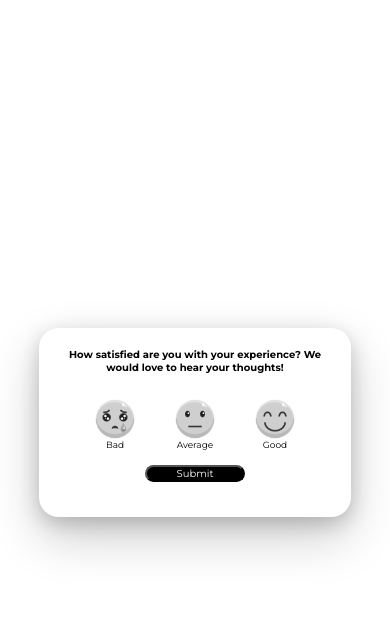
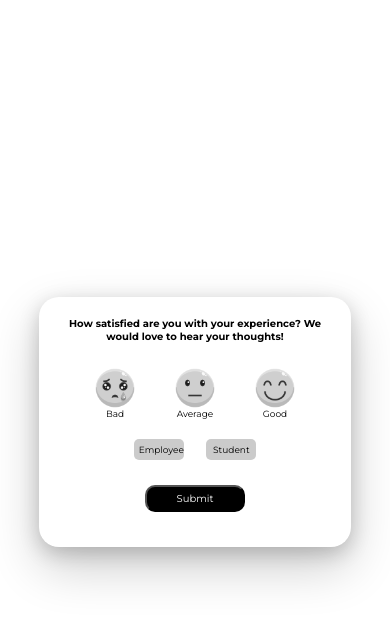
Before and after one commit to Cogiii/feedbackSystem, a website: page public/index.html in a window 390 px wide. Both pictures are taken after a click on the button "Submit". Drawn offline with Linux system fonts and the light colour scheme.

Commit message:
added user data

```diff
--- a/public/app.js
+++ b/public/app.js
@@ -2,11 +2,15 @@ const ratingsRequiringComment = ['Bad', 'Average'];
 const ratings = document.querySelectorAll('.rating img');
 const submitBtn = document.querySelector('.submit-btn');
 const feedbackForm = document.querySelector('.feedback-form');
+const feedbackRatings = document.querySelector('.feedback-ratings');
 const finishForm = document.querySelector('.feedback-respond');
 const feedbackComment = document.querySelector('.feedback-comment');
+const employeeBtn = document.getElementById('employee-btn');
+const studentBtn = document.getElementById('student-btn');
 
 let selectedRating = '';
 let comment = "";
+let selectedUser = "";
 
 document.addEventListener('DOMContentLoaded', function() {
   ratings.forEach((rating) => {
@@ -30,7 +34,7 @@ document.addEventListener('DOMContentLoaded', function() {
   });
 
   submitBtn.addEventListener('click', function() {
-    if (selectedRating !== '') {
+    if (selectedRating !== '' && selectedUser !== '') {
       feedbackForm.style.opacity = 0;
       finishForm.style.opacity = 1;
       finishForm.style.visibility = 'visible';
@@ -54,7 +58,8 @@ document.addEventListener('DOMContentLoaded', function() {
         },
         body: JSON.stringify({
             rating: selectedRating,
-            comment: comment
+            comment: comment,
+            user: selectedUser
           })
       })
       .then(response => response.json())
@@ -65,16 +70,47 @@ document.addEventListener('DOMContentLoaded', function() {
       .catch(error => console.error('Error:', error));
 
       reset();
+    } else {
+      if(selectedRating == '') {
+        feedbackRatings.classList.add('shake-fields');
+      }
+
+      if(selectedUser == '') {
+        employeeBtn.classList.add('shake-fields');
+      studentBtn.classList.add('shake-fields');
+      }
+
+      setTimeout(() => {
+        feedbackRatings.classList.remove('shake-fields');
+        employeeBtn.classList.remove('shake-fields');
+        studentBtn.classList.remove('shake-fields');
+      }, 1000);
+
     }
   });
 
 });
 
+function chooseUser(user) {
+  if (user == "employee") {
+    studentBtn.classList.remove('user-active');
+    employeeBtn.classList.add('user-active');
+    selectedUser = "employee";
+  } else if (user == "student") {
+    studentBtn.classList.add('user-active');
+    employeeBtn.classList.remove('user-active');
+    selectedUser = "student";
+  }
+}
+
 // Reset all inputs and ratings
 function reset() {
   selectedRating = '';
   comment = '';
+  selectedUser = '';
   feedbackComment.value = '';
   feedbackComment.style.display = 'none';
   ratings.forEach((img) => img.style.filter = 'grayscale(100%)');
+  studentBtn.classList.remove('user-active');
+  employeeBtn.classList.remove('user-active');
 }
--- a/public/index.html
+++ b/public/index.html
@@ -38,6 +38,9 @@
 
                 <textarea name="feedback-comment" placeholder="What do you want to say?" class="feedback-comment"></textarea>
 
+                <button class="user-btn" id="employee-btn" onclick="chooseUser('employee')">Employee</button>
+                <button class="user-btn" id="student-btn" onclick="chooseUser('student')">Student</button>
+
                 <button type="button" class="submit-btn">Submit</button>
         </div>
 
--- a/public/style.css
+++ b/public/style.css
@@ -61,8 +61,10 @@ body {
     color: white;
     border-radius: 10px;
     font-size: large;
-    margin: 15px;
+    margin: 15px auto;
+    padding: 5px;
     cursor: pointer;
+    display: block;
 }
 .submit-btn:hover {
     background-color: rgb(28, 28, 28);
@@ -94,6 +96,45 @@ body {
     display: block;
     display: none;
 }
+
+.user-btn {
+    background-color: rgb(203, 203, 203);
+    width: 100px;
+    padding: 5px;
+    font-size: medium;
+    border: none;
+    border-radius: 5px;
+    margin: 20px 10px 10px 10px;
+    cursor: pointer;
+}
+.user-btn:hover {
+    background-color: rgb(251, 219, 219);
+    color: red;
+}
+
+.user-active {
+    background-color: rgb(251, 219, 219);
+    color: red;
+}
+
+.shake-fields {
+    animation: shake 0.5s;
+    animation-iteration-count:1;
+}
+
+@keyframes shake {
+    0% { transform: translate(1px, 1px) rotate(0deg); }
+    10% { transform: translate(-1px, -2px) rotate(-1deg); }
+    20% { transform: translate(-3px, 0px) rotate(1deg); }
+    30% { transform: translate(3px, 2px) rotate(0deg); }
+    40% { transform: translate(1px, -1px) rotate(1deg); }
+    50% { transform: translate(-1px, 2px) rotate(-1deg); }
+    60% { transform: translate(-3px, 1px) rotate(0deg); }
+    70% { transform: translate(3px, 1px) rotate(-1deg); }
+    80% { transform: translate(-1px, -1px) rotate(1deg); }
+    90% { transform: translate(1px, 2px) rotate(0deg); }
+    100% { transform: translate(1px, -2px) rotate(-1deg); }
+  }
 
 @media only screen and (max-width: 900px) {
     .container {
@@ -146,6 +187,10 @@ body {
         font-size: x-small;
         padding: 7px 12px;
     }
+    .user-btn {
+        font-size: small;
+        width: 80px;
+    }
 }
 @media only screen and (max-width: 400px) {
     .container {
@@ -172,4 +217,9 @@ body {
         font-size: xx-small;
         padding: 6px 10px;
     }
+
+    .user-btn {
+        font-size: xx-small;
+        width: 50px;
+    }
 }
```
Also changed, not shown: server.js (+6 -3 lines), 1 other file.
